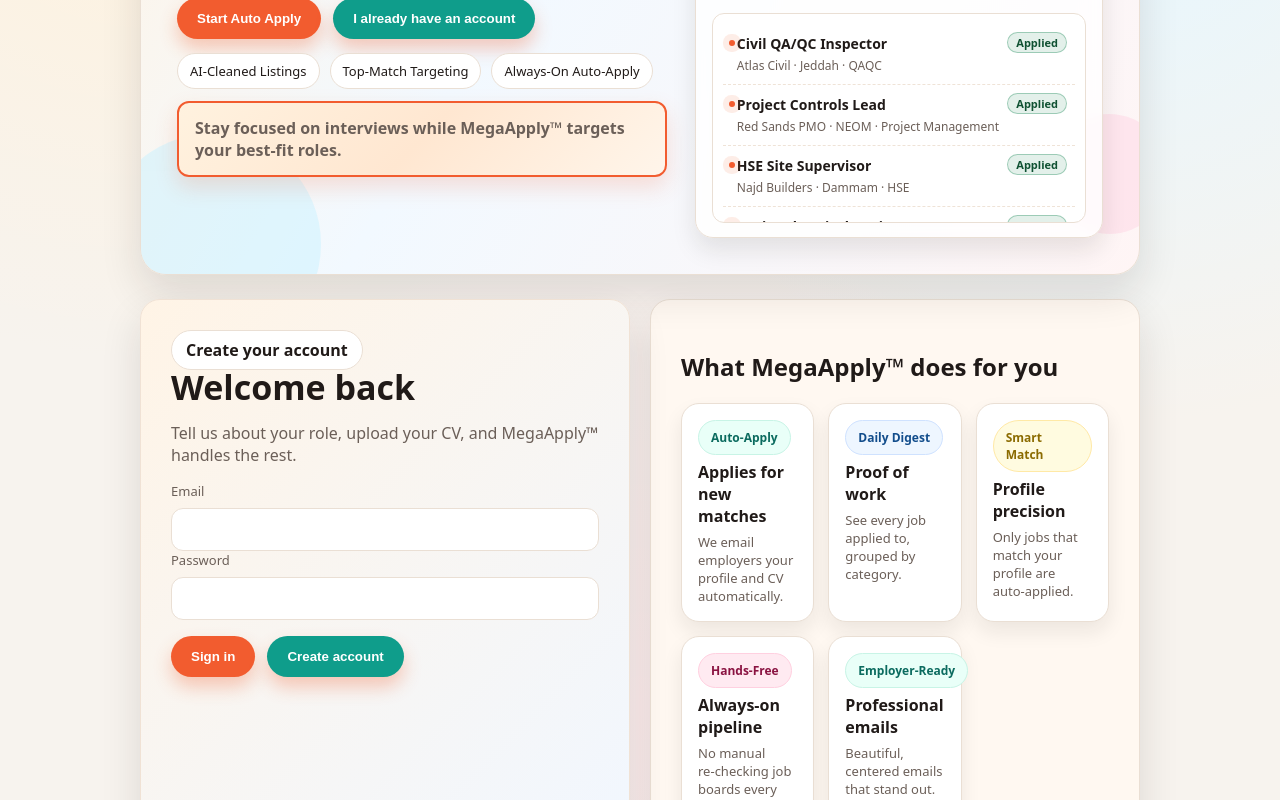
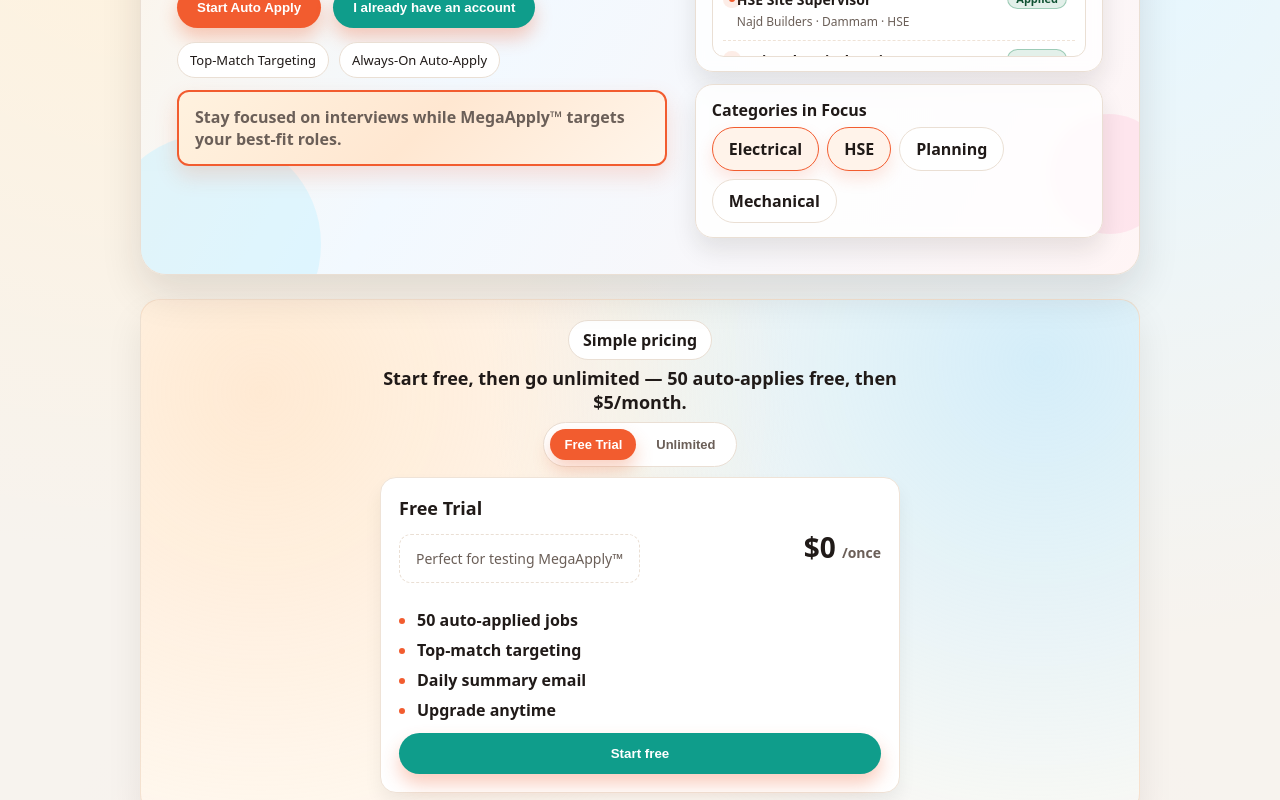
Before and after one commit to greenethirteen/mega-apply, a Next.js app in the folder web/: page / in a window 1280 px wide. Shown: the part 400-1200 px from the top of the page. Built offline with nearby package versions, Linux system fonts and the light colour scheme; no server answers.

Commit message:
Update home pricing toggle and demo layout

```diff
--- a/web/pages/dashboard.js
+++ b/web/pages/dashboard.js
@@ -450,9 +450,8 @@
           <p className="dash-kicker">
             TARGET HIGHER‑PAYING <span>ENGINEERING</span> ROLES FASTER
           </p>
-          <h1>Bulk Apply to 2,000+ Jobs in Saudi Arabia 🇸🇦</h1>
+          <h1>Bulk Apply to 3,000+ Jobs in Saudi Arabia 🇸🇦</h1>
           <div className="dash-tags">
-            <span className="tag">AI‑Cleaned Listings</span>
             <span className="tag">Daily Auto‑Apply</span>
             <span className="tag">Proof of Work Emails</span>
           </div>
--- a/web/pages/index.js
+++ b/web/pages/index.js
@@ -23,6 +23,7 @@
   const [demoFeed, setDemoFeed] = useState([]);
   const [demoHold, setDemoHold] = useState(false);
   const demoIndexRef = useRef(0);
+  const [pricingPlan, setPricingPlan] = useState("trial");
 
   const demoJobs = [
     { title: "Senior Electrical Engineer", company: "Gulf Energy", location: "Riyadh", category: "Electrical" },
@@ -116,7 +117,7 @@
             <h2>Target higher‑paying <span style={{ color: "var(--accent)" }}>engineering</span> roles faster</h2>
             <h1>Bulk Apply to 3,000+ Jobs in Saudi Arabia 🇸🇦</h1>
             <p>
-              MegaApply™ matches you only to roles where you’re a top fit, cleans listings,
+              MegaApply™ matches you only to roles where you’re a top fit,
               and auto-applies in the background while you interview.
             </p>
             <div className="hero-actions">
@@ -140,7 +141,6 @@
               </button>
             </div>
             <div className="hero-tags">
-              <span className="tag">AI‑Cleaned Listings</span>
               <span className="tag">Top‑Match Targeting</span>
               <span className="tag">Always‑On Auto‑Apply</span>
             </div>
@@ -149,15 +149,6 @@
             </p>
           </div>
           <div className="hero-art">
-            <div className="glass-card">
-              <div className="glass-title">Categories in Focus</div>
-              <div className="pill-grid">
-                <span className="pill active">Electrical</span>
-                <span className="pill active">HSE</span>
-                <span className="pill">Planning</span>
-                <span className="pill">Mechanical</span>
-              </div>
-            </div>
             <div
               className="glass-card auto-apply-demo"
               onMouseEnter={() => setDemoHold(true)}
@@ -179,7 +170,96 @@
                 ))}
               </div>
             </div>
+            <div className="glass-card">
+              <div className="glass-title">Categories in Focus</div>
+              <div className="pill-grid">
+                <span className="pill active">Electrical</span>
+                <span className="pill active">HSE</span>
+                <span className="pill">Planning</span>
+                <span className="pill">Mechanical</span>
+              </div>
+            </div>
           </div>
+        </div>
+      </section>
+
+      <section className="pricing">
+        <div className="pricing-header">
+          <div className="badge">Simple pricing</div>
+          <p className="pricing-headline">
+            Start free, then go unlimited — 50 auto‑applies free, then $5/month.
+          </p>
+        </div>
+        <div className="pricing-toggle-wrap">
+          <div className="pricing-toggle" role="tablist" aria-label="Pricing switch">
+            <button
+              className={`pricing-tab ${pricingPlan === "trial" ? "active" : ""}`}
+              type="button"
+              onClick={() => setPricingPlan("trial")}
+              role="tab"
+              aria-selected={pricingPlan === "trial"}
+            >
+              Free Trial
+            </button>
+            <button
+              className={`pricing-tab ${pricingPlan === "unlimited" ? "active" : ""}`}
+              type="button"
+              onClick={() => setPricingPlan("unlimited")}
+              role="tab"
+              aria-selected={pricingPlan === "unlimited"}
+            >
+              Unlimited
+            </button>
+          </div>
+        </div>
+        <div className={`pricing-card compact ${pricingPlan === "unlimited" ? "pro" : "free"}`}>
+          {pricingPlan === "unlimited" && <div className="pricing-tag">Most popular</div>}
+          <div className="pricing-top">
+            <div>
+              <div className="pricing-title">
+                {pricingPlan === "unlimited" ? "Unlimited Plan" : "Free Trial"}
+              </div>
+              <p className="notice">
+                {pricingPlan === "unlimited"
+                  ? "Always‑on auto‑apply with full access"
+                  : "Perfect for testing MegaApply™"}
+              </p>
+            </div>
+            <div className="pricing-price">
+              <span className="pricing-amount">
+                {pricingPlan === "unlimited" ? "$5" : "$0"}
+              </span>
+              <span className="pricing-cycle">
+                {pricingPlan === "unlimited" ? "/month" : "/once"}
+              </span>
+            </div>
+          </div>
+          <ul className="pricing-list">
+            {pricingPlan === "unlimited" ? (
+              <>
+                <li>Unlimited applications</li>
+                <li>Priority matching engine</li>
+                <li>Daily proof‑of‑work digest</li>
+                <li>Cancel anytime</li>
+              </>
+            ) : (
+              <>
+                <li>50 auto‑applied jobs</li>
+                <li>Top‑match targeting</li>
+                <li>Daily summary email</li>
+                <li>Upgrade anytime</li>
+              </>
+            )}
+          </ul>
+          <button
+            className={`btn ${pricingPlan === "unlimited" ? "" : "secondary"}`}
+            onClick={() => {
+              setMode("signup");
+              authSectionRef.current?.scrollIntoView({ behavior: "smooth", block: "start" });
+            }}
+          >
+            {pricingPlan === "unlimited" ? "Go unlimited" : "Start free"}
+          </button>
         </div>
       </section>
 
--- a/web/styles.css
+++ b/web/styles.css
@@ -742,7 +742,7 @@
   border-radius: 12px;
   background: #fff;
   padding: 10px;
-  max-height: 210px;
+  height: 210px;
   overflow: hidden;
 }
 
@@ -947,6 +947,155 @@
   flex-wrap: wrap;
 }
 
+.pricing {
+  margin-top: 24px;
+  padding: 20px;
+  border-radius: 20px;
+  background: radial-gradient(circle at 12% 18%, rgba(255, 214, 171, 0.45), transparent 55%),
+    radial-gradient(circle at 90% 12%, rgba(170, 226, 255, 0.5), transparent 55%),
+    #fffaf4;
+  border: 1px solid rgba(244, 217, 193, 0.7);
+  box-shadow: 0 18px 36px rgba(21, 12, 7, 0.08);
+}
+
+.pricing-header {
+  text-align: center;
+  margin-bottom: 8px;
+}
+
+.pricing-headline {
+  margin: 6px auto 0;
+  font-size: 18px;
+  font-weight: 700;
+  color: var(--ink);
+  max-width: 520px;
+}
+
+.pricing-toggle-wrap {
+  display: flex;
+  justify-content: center;
+  margin-top: 8px;
+}
+
+.pricing-toggle {
+  display: inline-flex;
+  align-items: center;
+  gap: 6px;
+  background: #ffffff;
+  border: 1px solid var(--stroke);
+  border-radius: 999px;
+  padding: 6px;
+  margin: 0 auto 10px;
+}
+
+.pricing-tab {
+  border: none;
+  background: transparent;
+  color: var(--muted);
+  font-weight: 700;
+  font-size: 13px;
+  padding: 8px 14px;
+  border-radius: 999px;
+  cursor: pointer;
+}
+
+.pricing-tab.active {
+  background: var(--accent);
+  color: #fff;
+  box-shadow: 0 10px 18px rgba(234, 107, 56, 0.3);
+}
+
+.pricing-card {
+  background: #ffffff;
+  border-radius: 16px;
+  border: 1px solid var(--stroke);
+  padding: 18px;
+  box-shadow: 0 10px 18px rgba(21, 12, 7, 0.06);
+  position: relative;
+  display: grid;
+  gap: 12px;
+  max-width: 520px;
+  margin: 0 auto;
+}
+
+.pricing-card.free {
+  border-color: #efe3d7;
+}
+
+.pricing-card.pro {
+  border-color: rgba(234, 107, 56, 0.4);
+  box-shadow: 0 18px 32px rgba(234, 107, 56, 0.18);
+}
+
+.pricing-tag {
+  position: absolute;
+  top: 12px;
+  right: 12px;
+  background: var(--accent);
+  color: #fff;
+  font-weight: 800;
+  font-size: 11px;
+  padding: 6px 10px;
+  border-radius: 999px;
+  letter-spacing: 0.3px;
+}
+
+.pricing-top {
+  display: flex;
+  justify-content: space-between;
+  align-items: center;
+  gap: 16px;
+}
+
+.pricing-title {
+  font-size: 18px;
+  font-weight: 800;
+}
+
+.pricing-price {
+  display: flex;
+  align-items: baseline;
+  gap: 6px;
+}
+
+.pricing-amount {
+  font-size: 28px;
+  font-weight: 800;
+  color: var(--ink);
+}
+
+.pricing-cycle {
+  color: var(--muted);
+  font-size: 14px;
+  font-weight: 600;
+}
+
+.pricing-list {
+  list-style: none;
+  display: grid;
+  gap: 8px;
+  margin: 0;
+  padding: 0;
+  color: var(--ink);
+}
+
+.pricing-list li {
+  position: relative;
+  padding-left: 18px;
+  font-weight: 600;
+}
+
+.pricing-list li::before {
+  content: "";
+  position: absolute;
+  left: 0;
+  top: 9px;
+  width: 6px;
+  height: 6px;
+  border-radius: 999px;
+  background: var(--accent);
+}
+
 @media (max-width: 860px) {
   .col-6 { grid-column: span 12; }
   .header { flex-direction: column; align-items: flex-start; }
```
